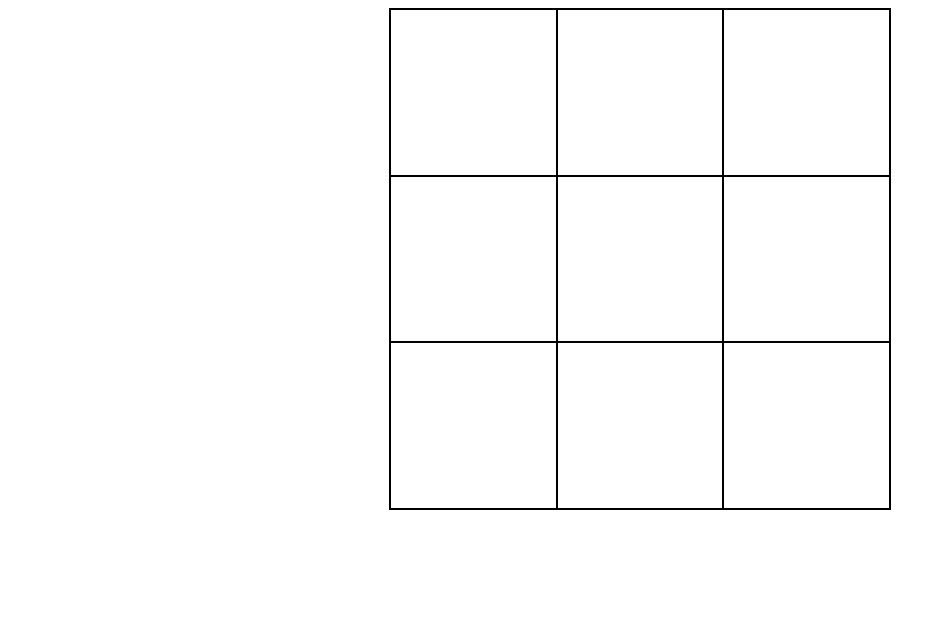
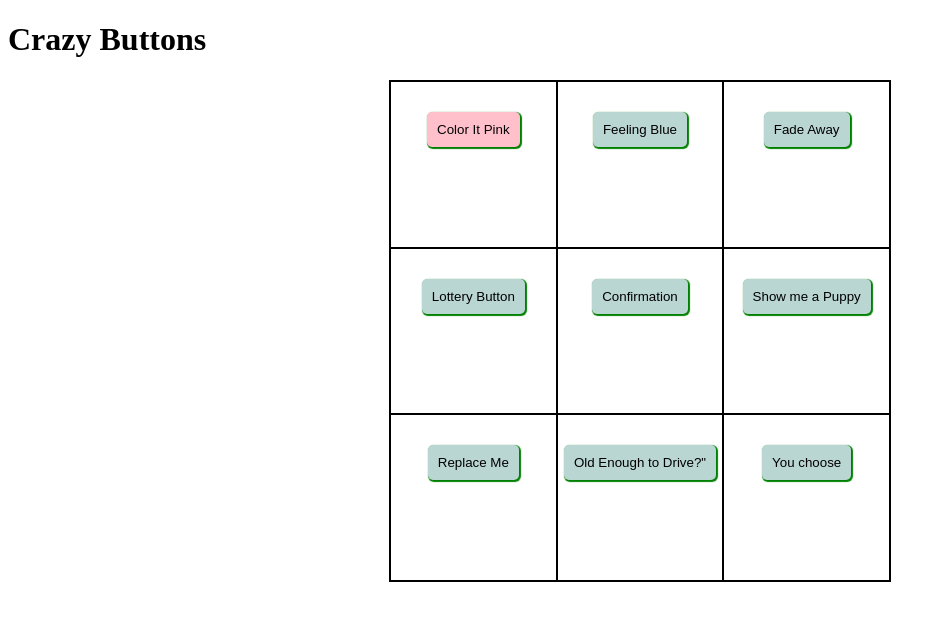
Before and after one commit to willow-the/wednesday-PM, a plain HTML site: page index.html in a window 1280 px wide. Shown: the whole page, without its empty margins (0-945 px from the left). Drawn offline with nearby package versions, Linux system fonts and the light colour scheme.

Commit message:
Button fun crazy things

```diff
--- a/index.html
+++ b/index.html
@@ -7,16 +7,17 @@
   <title></title>
 </head>
 <body>
+<h1>Crazy Buttons</h1>
   <div id="container">
-    <div></div>
-    <div></div>
-    <div></div>
-    <div></div>
-    <div></div>
-    <div></div>
-    <div></div>
-    <div></div>
-    <div></div>
+    <div><button id="colorPink">Color It Pink</button></div>
+    <div><button id="colorBlue">Feeling Blue</button></div>
+    <div><button id="fadeAway">Fade Away</button></div>
+    <div><button id="lottery">Lottery Button</button></div>
+    <div><button id="confirmation">Confirmation</button></div>
+    <div><button id="puppy">Show me a Puppy</button></div>
+    <div><button id="replace">Replace Me</button></div>
+    <div><button id="drive">Old Enough to Drive?"</button></div>
+    <div><button id="yourChoice">You choose</button></div>
   </div>
 </body>
 </html>
--- a/script.js
+++ b/script.js
@@ -1,4 +1,3 @@
 $(document).ready(function() {
-// your javascript and jQuery code goes below
-
+  $("#colorPink").css("background-color", "pink")
 })
--- a/style.css
+++ b/style.css
@@ -6,6 +6,7 @@
   width: 500px;
   height: 500px;
   margin: 0 auto;
+
 }
 div {
   border: 1px solid black;
@@ -18,7 +19,7 @@ button {
   border-radius: 5px;
   margin-top: 30px;
   border: none;
-  box-shadow: 1px 1px 1px 1px gray
+  box-shadow: 1px 1px 1px 1px green;
 }
 button:hover {
   color: white;
```
